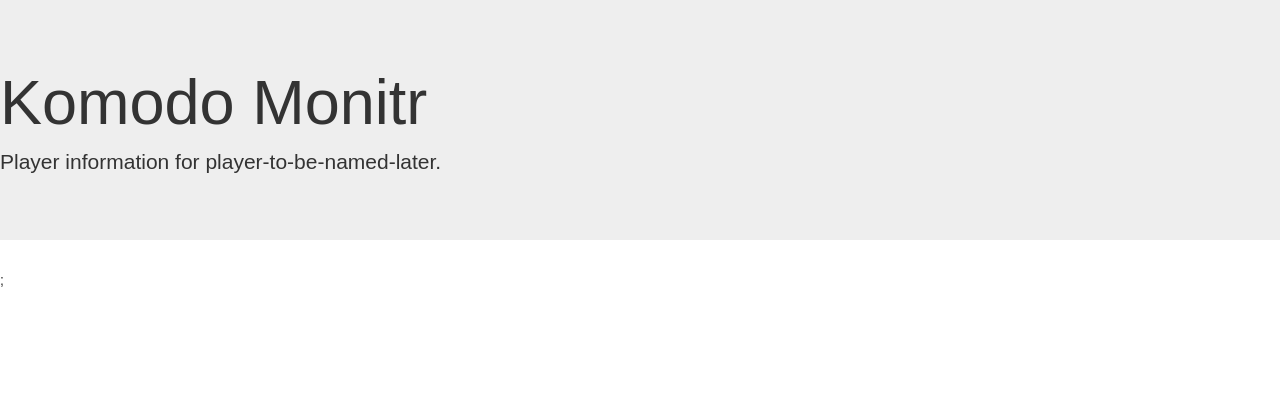
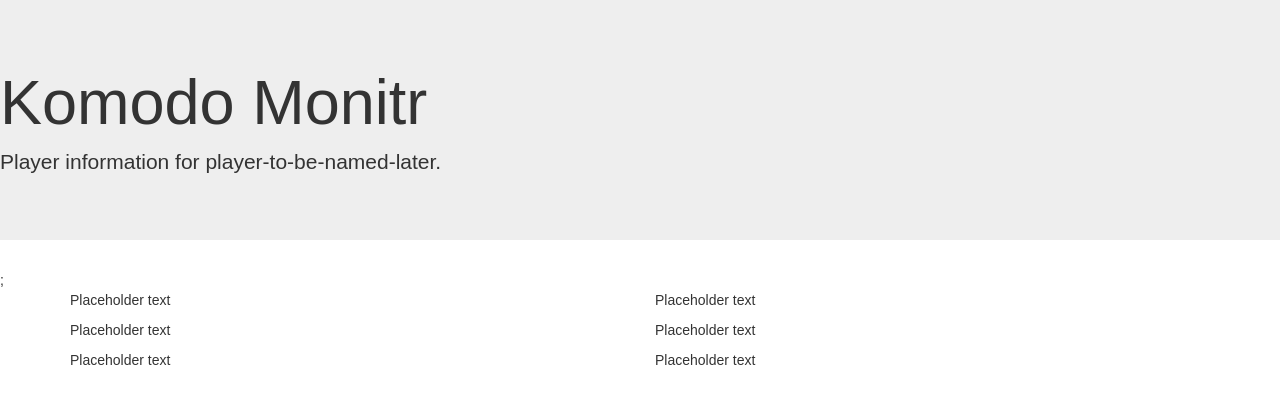
Before and after one commit to ITchetan/komodoMonitor_Dashboard, a React (Create React App) app in the folder react-dash-app/: page / in a window 1280 px wide. Shown: the top 404 px of the page. Built offline with nearby package versions, Linux system fonts and the light colour scheme.

Commit message:
React functional
Now displays jumbotron and column layout.

```diff
--- a/react-dash-app/src/App.js
+++ b/react-dash-app/src/App.js
@@ -1,5 +1,5 @@
 import React, { Component } from 'react';
-import { Jumbotron } from 'react-bootstrap';
+import { Jumbotron, Grid, Row, Col } from 'react-bootstrap';
 import logo from './logo.svg';
 import './App.css';
 
@@ -19,10 +19,21 @@
 //   }
 // }
 
+class App extends Component {
+  render() {
+    return (
+      <React.Fragment>
+      <Header />
+      <Layout />
+      </React.Fragment>
+    );
+  }
+}
+
 class Header extends Component {
   render() {
     return (
-      <div classname="Header">
+      <div className="Header">
       <Jumbotron>
         <h1>Komodo Monitr</h1>
         <p>
@@ -34,4 +45,39 @@
   }
 }
 
-export default Header;
+class Layout extends Component {
+  render() {
+    return (
+      <div className="Layout">
+      <Grid>
+        <Row>
+          <Col sm={6}>
+            <p>Placeholder text</p>
+          </Col>
+          <Col sm={6}>
+            <p>Placeholder text</p>
+          </Col>
+        </Row>
+        <Row>
+          <Col sm={6}>
+            <p>Placeholder text</p>
+          </Col>
+          <Col sm={6}>
+            <p>Placeholder text</p>
+          </Col>
+        </Row>
+        <Row>
+          <Col sm={6}>
+            <p>Placeholder text</p>
+          </Col>
+          <Col sm={6}>
+            <p>Placeholder text</p>
+          </Col>
+        </Row>
+        </Grid>
+        </div>
+      );
+  }
+}
+
+export default App;
```
